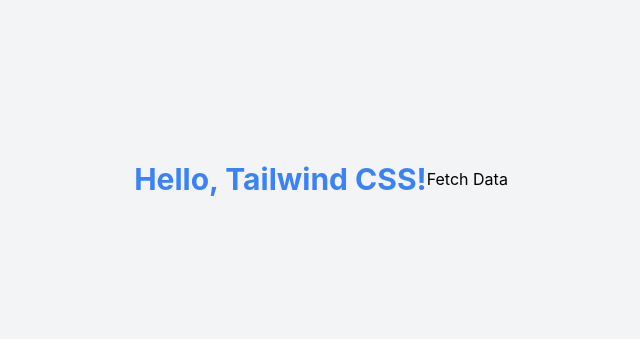
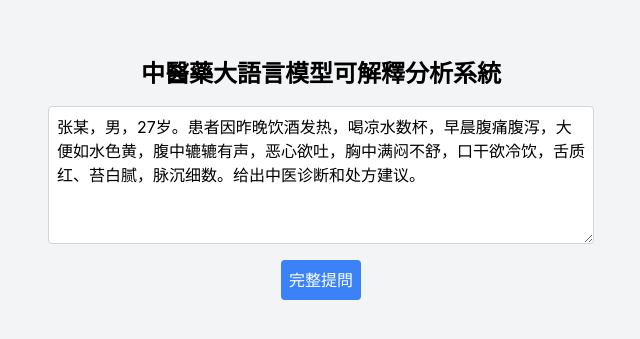
Before and after one commit to CISC7021-Group-66/web_explain_tcm_llm, a React (Create React App) app: page / in a window 1280 px wide. Shown: the part 221-560 px from the top of the page, without its empty margins (319-959 px from the left). Built offline with nearby package versions, Linux system fonts and the light colour scheme.

Commit message:
:art: 根據輸入框來進行提問

```diff
--- a/src/App.js
+++ b/src/App.js
@@ -1,14 +1,14 @@
-import { useEffect } from "react";
+import { useState } from "react";
 
 function App() {
+  const [inputValue, setInputValue] = useState("张某，男，27岁。患者因昨晚饮酒发热，喝凉水数杯，早晨腹痛腹泻，大便如水色黄，腹中辘辘有声，恶心欲吐，胸中满闷不舒，口干欲冷饮，舌质红、苔白腻，脉沉细数。给出中医诊断和处方建议。");
 
   async function fetchStream() {
+    // 修改此處ip為server ip
     const response = await fetch("http://100.96.0.5:8000/fullQuery", {
         method: "POST",
-        headers: {
-            "Content-Type": "application/json"
-        },
-        body: JSON.stringify({ question: "张某，男，27岁。患者因昨晚饮酒发热，喝凉水数杯，早晨腹痛腹泻，大便如水色黄，腹中辘辘有声，恶心欲吐，胸中满闷不舒，口干欲冷饮，舌质红、苔白腻，脉沉细数。给出中医诊断和处方建议。" })
+        headers: { "Content-Type": "application/json" },
+        body: JSON.stringify({ question: inputValue })
     });
 
     const reader = response.body.getReader();
@@ -52,14 +52,24 @@
     }
   }
 
+  return (
+    <div className="min-h-screen flex flex-col items-center justify-center bg-gray-100">
+      <h1 className="text-2xl font-bold mb-4">中醫藥大語言模型可解釋分析系統</h1>
+      <textarea
+        value={inputValue}
+        onChange={(e) => setInputValue(e.target.value)}
+        className="mb-4 p-2 border border-gray-300 rounded resize"
+        placeholder="Enter your question"
+        rows="5"
+        cols="50"
+      />
 
-  return (
-    <div className="min-h-screen flex items-center justify-center bg-gray-100">
-      <h1 className="text-3xl font-bold text-blue-500">
-        Hello, Tailwind CSS!
-      </h1>
-
-      <button onClick={fetchStream}>Fetch Data</button>
+      <button
+        onClick={() => fetchStream(inputValue)}
+        className="p-2 bg-blue-500 text-white rounded"
+      >
+        完整提問
+      </button>
     </div>
   );
 }
```
